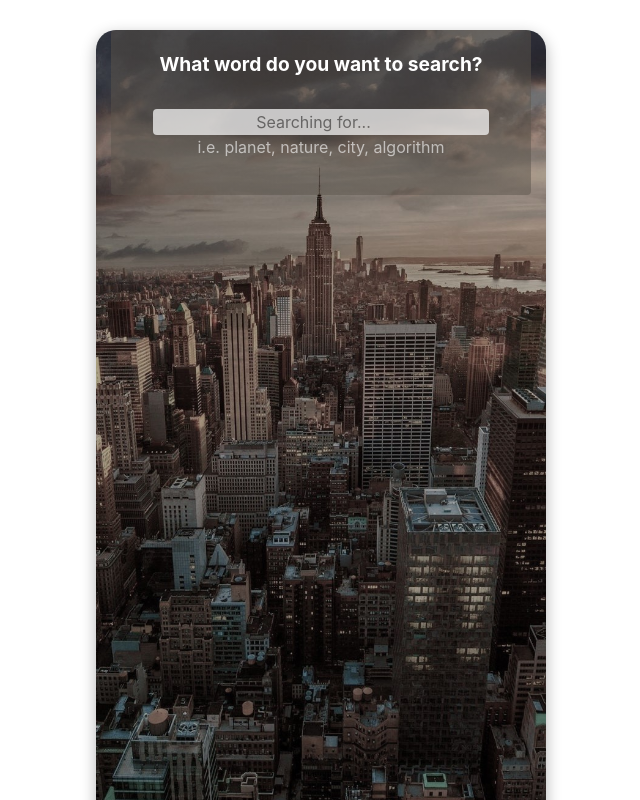
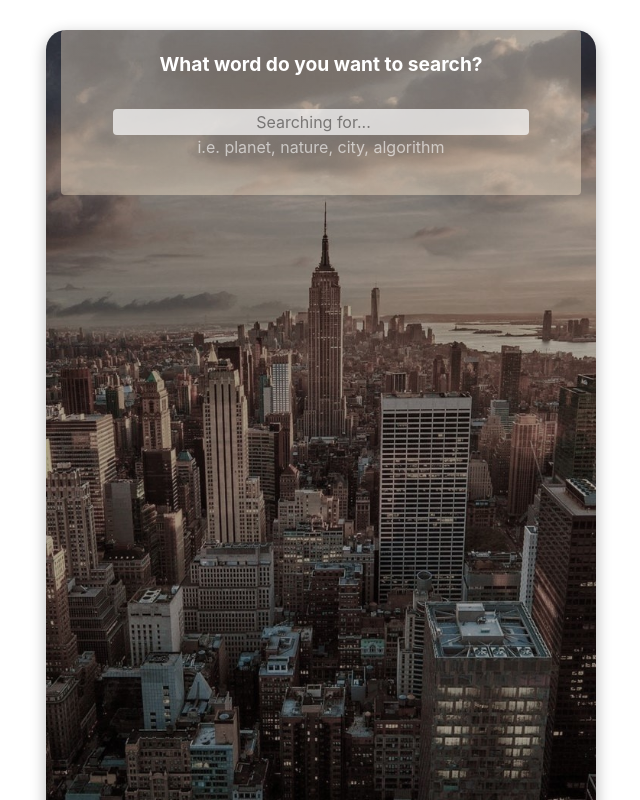
Before and after one commit to KollerJacq/dictionary-project, a React (Create React App) app: page / in a window 1280 px wide. Shown: the top 800 px of the page, without its empty margins (319-959 px from the left). Built offline with nearby package versions, Linux system fonts and the light colour scheme; no server answers.

Commit message:
changed some css

```diff
--- a/src/Dictionary.css
+++ b/src/Dictionary.css
@@ -1,9 +1,9 @@
 form {
-  background: rgb(91, 84, 75);
+  background: rgba(255, 237, 214, 0.508);
   background: linear-gradient(
     180deg,
-    rgba(91, 84, 75, 0.5) 0%,
-    rgba(91, 84, 75, 0.49859154929577465) 100%
+    rgba(255, 236, 211, 0.377) 0%,
+    rgba(255, 236, 211, 0.394) 100%
   );
   border-radius: 4px;
   padding-bottom: 20px;
--- a/src/Photos.css
+++ b/src/Photos.css
@@ -1,11 +1,9 @@
 img {
   border-radius: 4px;
-  margin: 10px 10px;
+  width: 200px;
+  padding: 15px;
   transition: all 150ms ease-in-out;
 }
 img:hover {
-  transform: scale(1.5);
+  transform: scale(1.3);
 }
-.photos {
-  margin-left: -15px;
-}
--- a/src/Results.css
+++ b/src/Results.css
@@ -1,27 +1,27 @@
 .wordPhonetic {
   padding-left: 10px;
-  background: rgb(91, 84, 75);
+  background: rgba(255, 237, 214, 0.508);
   background: linear-gradient(
     180deg,
-    rgba(91, 84, 75, 0.5) 0%,
-    rgba(91, 84, 75, 0.49859154929577465) 100%
+    rgba(255, 236, 211, 0.377) 0%,
+    rgba(255, 236, 211, 0.394) 100%
   );
   margin-top: 10px;
   border-radius: 4px;
-  max-width: 500px;
+  max-width: 820px;
 }
 .phonetic {
   opacity: 0.8;
 }
 .meaning {
   padding-left: 10px;
-  background: rgb(91, 84, 75);
+  background: rgba(255, 237, 214, 0.508);
   background: linear-gradient(
     180deg,
-    rgba(91, 84, 75, 0.5) 0%,
-    rgba(91, 84, 75, 0.49859154929577465) 100%
+    rgba(255, 236, 211, 0.377) 0%,
+    rgba(255, 236, 211, 0.394) 100%
   );
   margin-top: 10px;
   border-radius: 4px;
-  max-width: 500px;
+  max-width: 800;
 }
--- a/src/index.css
+++ b/src/index.css
@@ -1,8 +1,8 @@
 .index {
   background-image: url("city.jpg");
   background-size: cover;
-  width: 450px;
-  height: 800px;
+  width: 550px;
+  height: 1000px;
   display: block;
   margin: 0 auto;
   border: none;
```
